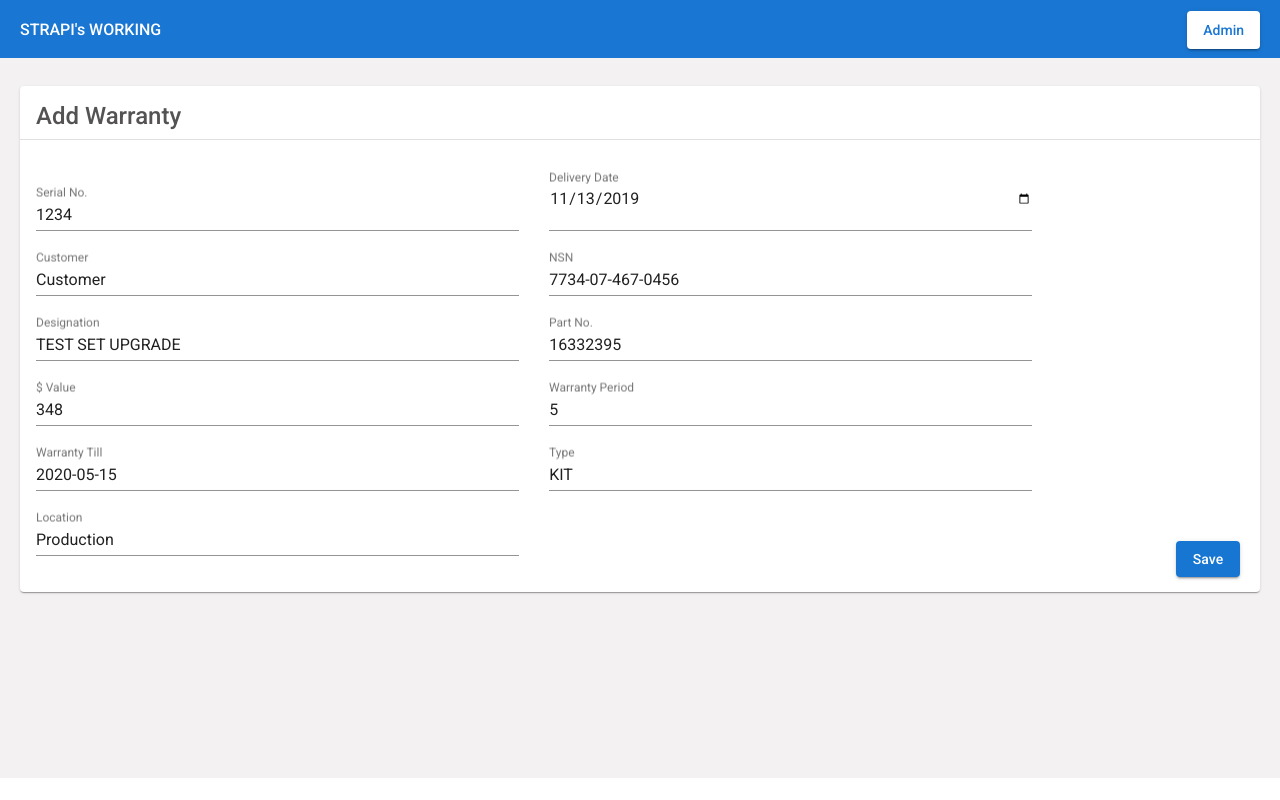
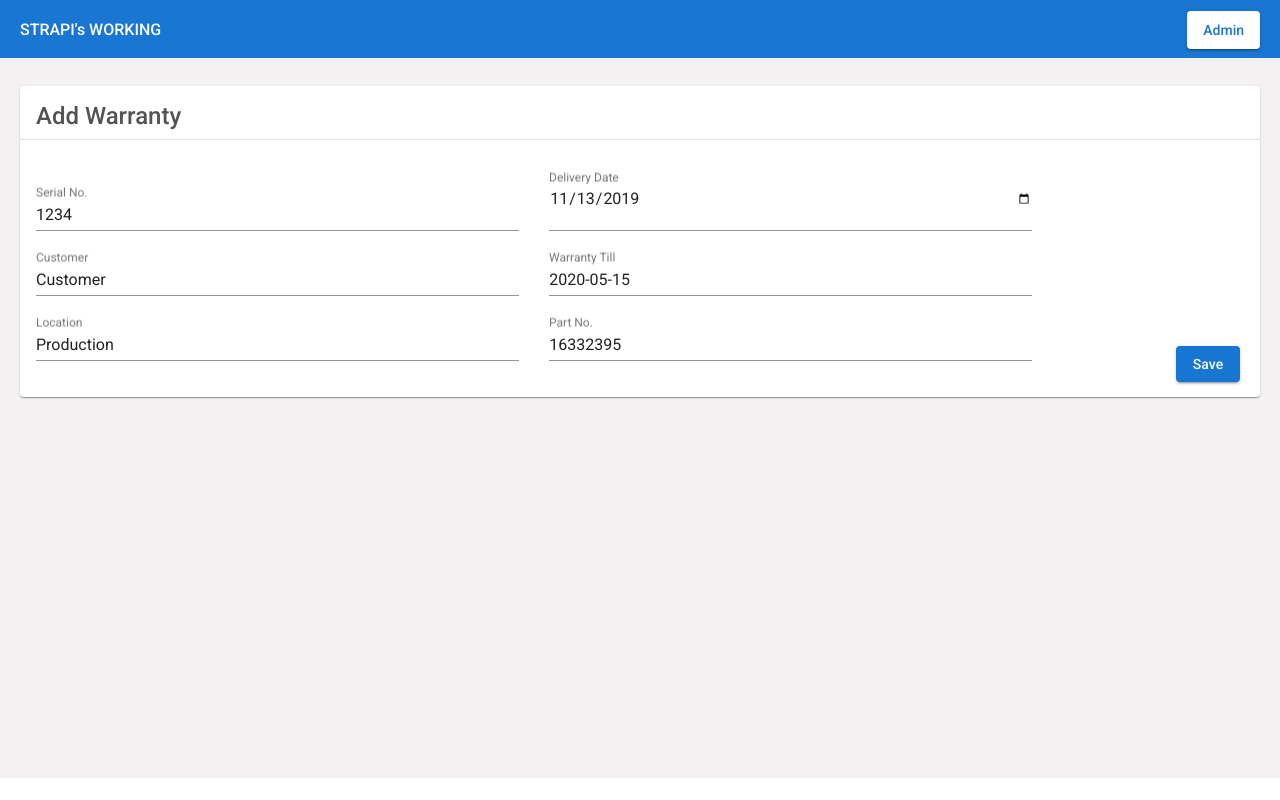
Before and after one commit to gurpreetdrake/ro-demo, an Angular app: page /add-warranty in a window 1280 px wide. Built offline with nearby package versions, Linux system fonts and the light colour scheme; no server answers.

Commit message:
update add warranty page ui

```diff
--- a/src/add-warranty/add-warranty.component.html
+++ b/src/add-warranty/add-warranty.component.html
@@ -17,39 +17,38 @@
         </mat-form-field>
 
         <mat-form-field>
-            <input matInput placeholder="NSN" [(ngModel)]="newRecord.nsn">
+            <input matInput placeholder="Warranty Till" [ngModel]="newRecord.warrantyTill | date:'yyyy-MM-dd'" (ngModelChange)="newRecord.warrantyTill = $event">
         </mat-form-field>
 
         <mat-form-field>
-            <input matInput placeholder="Designation" [(ngModel)]="newRecord.designation">
+            <input matInput placeholder="Location" [(ngModel)]="newRecord.location">
         </mat-form-field>
 
         <mat-form-field>
                 <input matInput placeholder="Part No." [(ngModel)]="newRecord.partNo">
         </mat-form-field>
 
-        <mat-form-field>
+        <!-- <mat-form-field>
+            <input matInput placeholder="Designation" [(ngModel)]="newRecord.designation">
+        </mat-form-field> -->
+
+         <!-- <mat-form-field>
+            <input matInput placeholder="NSN" [(ngModel)]="newRecord.nsn">
+        </mat-form-field> -->
+
+        <!-- <mat-form-field>
             <input matInput placeholder="$ Value" [(ngModel)]="newRecord.value">
-        </mat-form-field>
+        </mat-form-field> -->
 
-        <mat-form-field>
+        <!-- <mat-form-field>
             <input matInput placeholder="Warranty Period" [(ngModel)]="newRecord.warrantyPeriod">
-        </mat-form-field>
+        </mat-form-field> -->
 
-        <mat-form-field>
-            <input matInput placeholder="Warranty Till" [ngModel]="newRecord.warrantyTill | date:'yyyy-MM-dd'" (ngModelChange)="newRecord.warrantyTill = $event">
-        </mat-form-field>
-
-        <mat-form-field>
+        <!-- <mat-form-field>
             <input matInput placeholder="Type" [(ngModel)]="newRecord.type">
-        </mat-form-field>
-
-        <mat-form-field>
-            <input matInput placeholder="Location" [(ngModel)]="newRecord.location">
-        </mat-form-field>
+        </mat-form-field> -->
     </mat-grid-list>
 </div>
-
 <button mat-raised-button (click)="saveRecord()">Save</button>
 </mat-card>
 </div>
```
Lines whose indentation alone changed are shown as unchanged.
